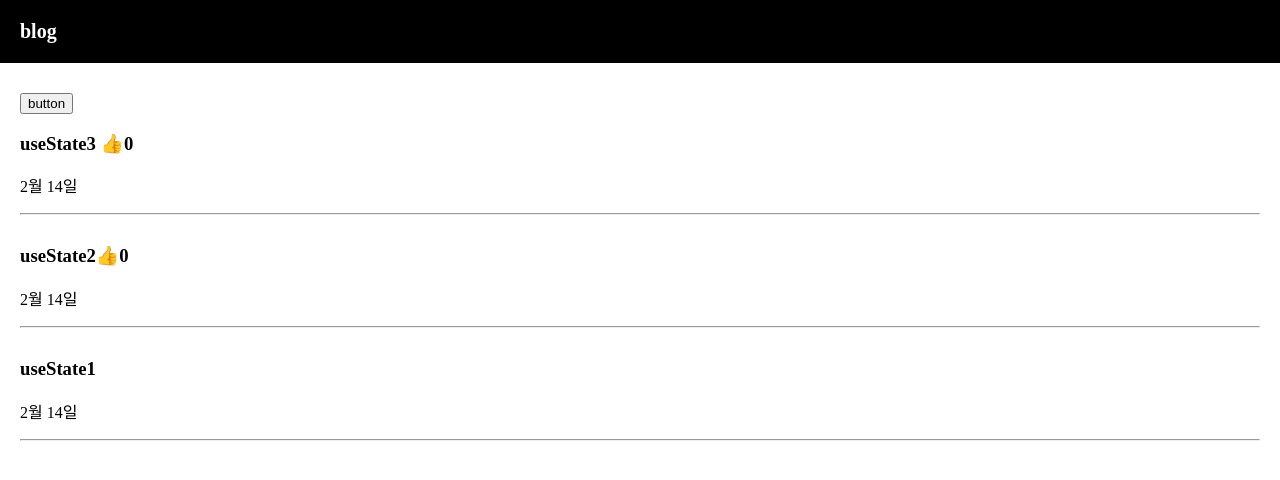
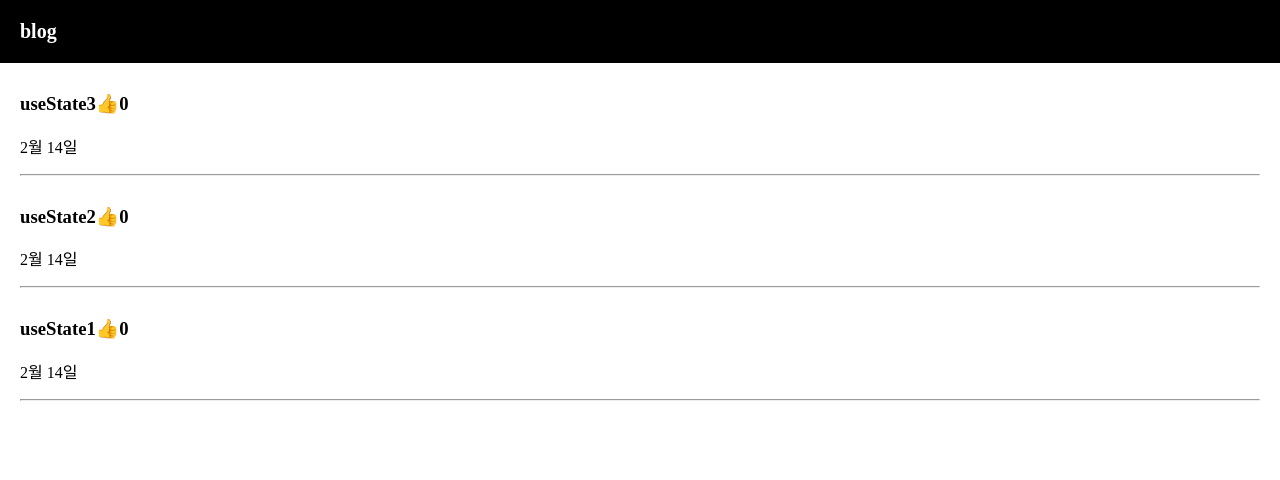
Before and after one commit to hajinryu/blog, a React (Create React App) app: page / in a window 1280 px wide. Shown: the top 480 px of the page. Built offline with nearby package versions, Linux system fonts and the light colour scheme.

Commit message:
Too many re-renders. React limits the number of renders to prevent an infinite loop.
react onclick function에서 한개 이상의 함수를 사용할때는 () =>{} 괄호가 붙어야함

```diff
--- a/src/App.js
+++ b/src/App.js
@@ -8,11 +8,12 @@ function App() {
   let posts = '블로그 글 제목'
   let [title, setTitle] = useState(['useState3', 'useState2', 'useState1']) //destructuring
   let [count, setCount] = useState(0);
-  let[modal,setModal]=useState(false);
+  let [modal, setModal] = useState(false);
+  let [number,setNumber]=useState(0);
 
   function changeTitle() {
     var newArray = [...title];
-    newArray[0]='hi'
+    newArray[0] = 'hi'
 
     setTitle(newArray);
   }
@@ -20,30 +21,24 @@ function App() {
 
   return (
     <div className="App">
-      <Nav/>
-      <div className='list'>
-        <button onClick={changeTitle}>button</button>
-        <h3>{title[0]} <span onClick={() => { setCount(count + 1) }}>👍</span>{count}</h3>
-        <p>2월 14일</p>
-        <hr />
-      </div>
-      <div className='list'>
-        <h3>{title[1]}<span onClick={() => { setCount(count + 1) }}>👍</span>{count}</h3>
-        <p>2월 14일</p>
-        <hr />
-      </div>
-      <div className='list'>
-        <h3 onClick={()=> setModal(!modal)}>{title[2]}</h3>
-        <p>2월 14일</p>
-        <hr />
-      </div>
+      <Nav />
+      {
+        title.map((글,i) => {
+          return (
+            <div className='list' key={i}>
+              <h3 onClick={() => {setModal(!modal), setNumber(i)}}>{글}<span onClick={() => { setCount(count + 1) }}>👍</span>{count}</h3>
+              <p>2월 14일</p>
+              <hr />
+            </div>
+          )
+        })
+      }
+
       {
         modal === true
-        ? <Modal></Modal>
-        :null
+          ? <Modal title={title} number={number}></Modal>
+          : null
       }
-
-
 
     </div>
   );
--- a/src/components/Modal.js
+++ b/src/components/Modal.js
@@ -1,10 +1,10 @@
 import '../App.css';
 import React, { useState } from 'react';
 
-const Modal=()=>{
+const Modal=(props)=>{
     return(
         <div className='modal'>
-        <h2>제목</h2>
+        <h2>{props.title[props.number]}</h2>
         <p>날짜</p>
         <p>내용</p>
       </div>
```
